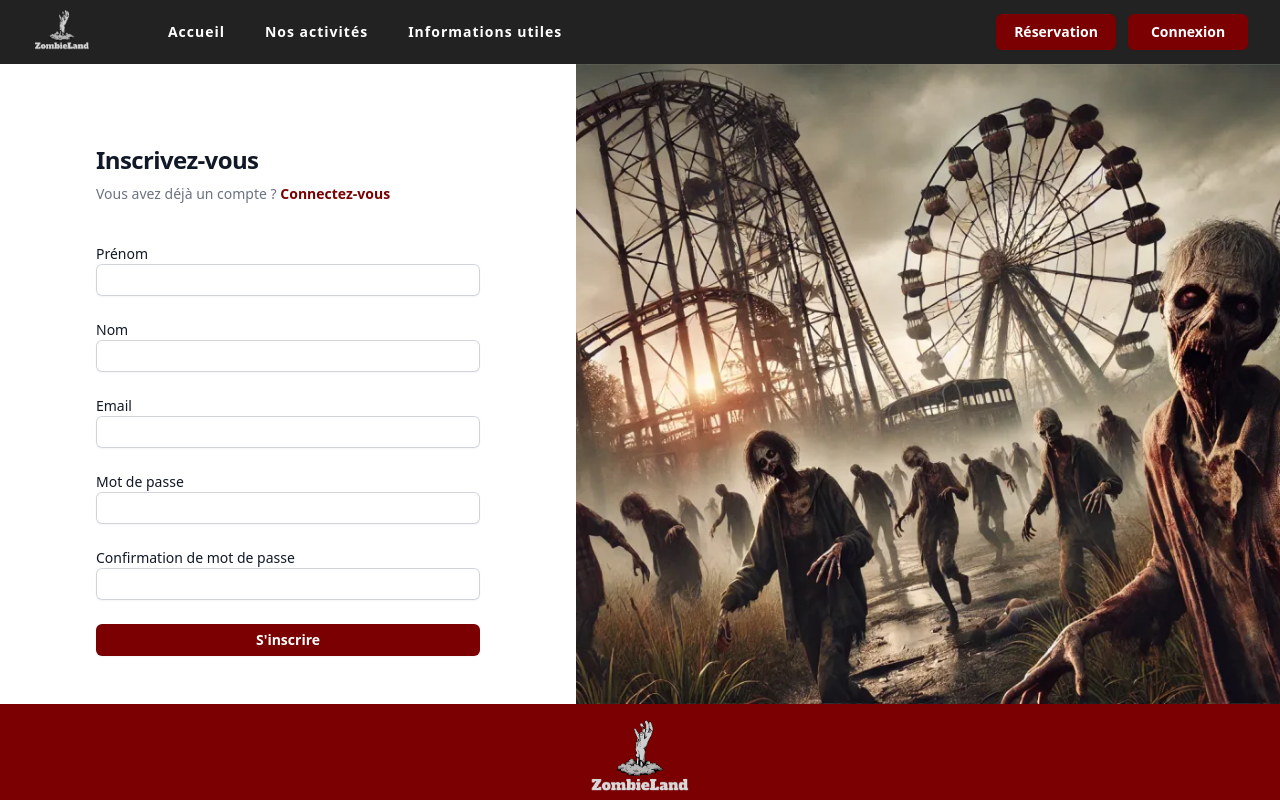
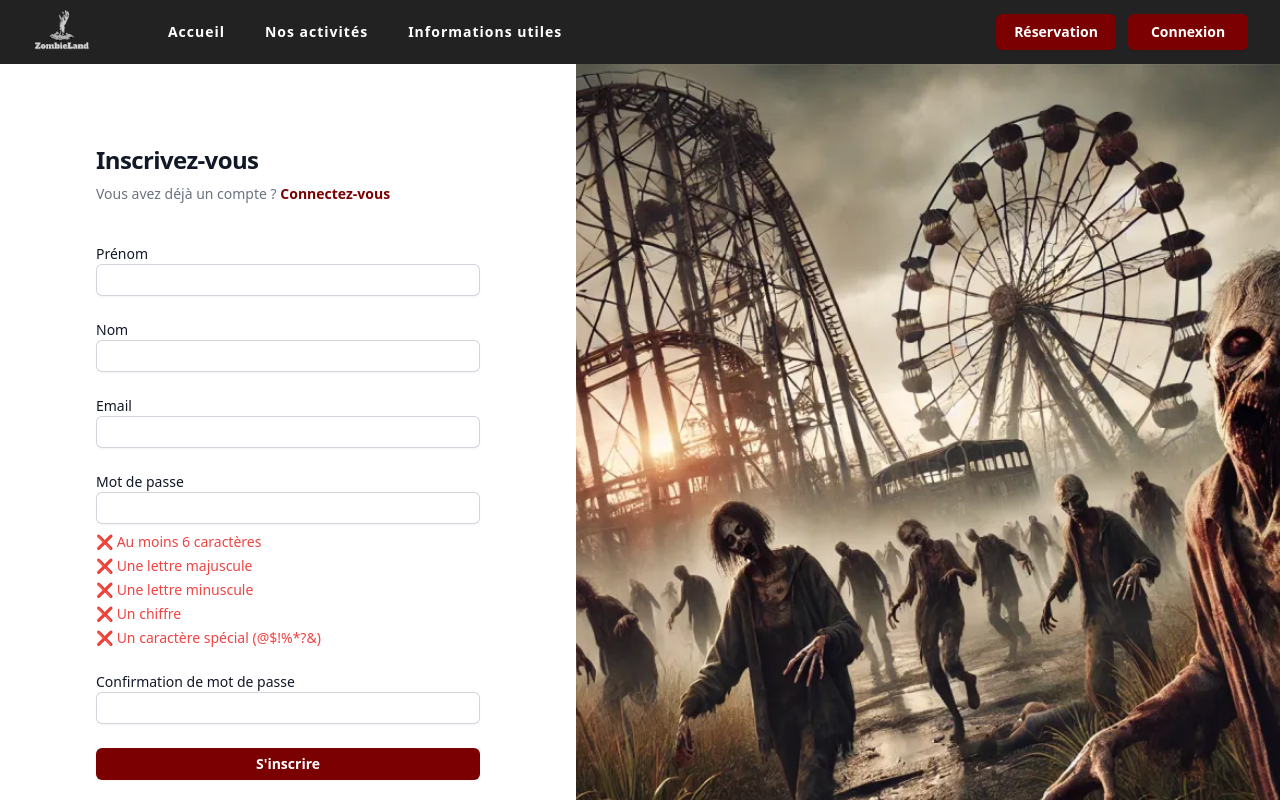
Before and after one commit to Camille-ldt/ZombieLand-front, a React (Vite) app: page /register in a window 1280 px wide. Shown: the top 800 px of the page. Built offline with nearby package versions, Linux system fonts and the light colour scheme.

Commit message:
renforcement_securité_password

```diff
--- a/src/Pages/Register.tsx
+++ b/src/Pages/Register.tsx
@@ -11,12 +11,35 @@ const Register = () => {
   const [email, setEmail] = useState('');
   const [password, setPassword] = useState('');
   const [confirmPassword, setConfirmPassword] = useState('');
+  const [passwordCriteria, setPasswordCriteria] = useState({
+    length: false,
+    uppercase: false,
+    lowercase: false,
+    number: false,
+    specialChar: false,
+  });
   const navigate = useNavigate();
   const [isLoading, setIsLoading] = useState(false);
   const { register, login } = useAuth();
 
+  const validatePassword = (value) => {
+    setPasswordCriteria({
+      length: value.length >= 6,
+      uppercase: /[A-Z]/.test(value),
+      lowercase: /[a-z]/.test(value),
+      number: /[0-9]/.test(value),
+      specialChar: /[@$!%*?&]/.test(value),
+    });
+    setPassword(value);
+  };
+
   const handleSubmitRegister = async (e) => {
     e.preventDefault();
+
+    if (Object.values(passwordCriteria).some((criterion) => !criterion)) {
+      toast.error('Votre mot de passe ne respecte pas les critères.');
+      return;
+    }
 
     if (password !== confirmPassword) {
       toast.error('Les mots de passe ne correspondent pas !');
@@ -25,18 +48,14 @@ const Register = () => {
 
     setIsLoading(true);
     try {
-
       await register({ firstname, lastname, email, password });
-
       toast.success("Inscription réussie ! Redirection vers la page d'accueil...");
-
       await login({ email, password });
 
       setTimeout(() => {
         navigate('/');
       }, 2000);
     } catch (error) {
-
       toast.error("Échec de l'inscription. Veuillez réessayer.");
       console.error("Erreur d'inscription:", error);
     } finally {
@@ -112,9 +131,26 @@ const Register = () => {
                     required
                     autoComplete="current-password"
                     value={password}
-                    onChange={(e) => setPassword(e.target.value)}
+                    onChange={(e) => validatePassword(e.target.value)}
                     className="block w-full rounded-md border-0 py-1.5 shadow-sm ring-1 ring-inset ring-gray-300 placeholder:text-gray-400 focus:ring-2 focus:ring-inset focus:ring-red-primary sm:text-sm"
                   />
+                  <ul className="mt-2 text-sm space-y-1">
+                    <li className={passwordCriteria.length ? 'text-green-500' : 'text-red-500'}>
+                      {passwordCriteria.length ? '✔️' : '❌'} Au moins 6 caractères
+                    </li>
+                    <li className={passwordCriteria.uppercase ? 'text-green-500' : 'text-red-500'}>
+                      {passwordCriteria.uppercase ? '✔️' : '❌'} Une lettre majuscule
+                    </li>
+                    <li className={passwordCriteria.lowercase ? 'text-green-500' : 'text-red-500'}>
+                      {passwordCriteria.lowercase ? '✔️' : '❌'} Une lettre minuscule
+                    </li>
+                    <li className={passwordCriteria.number ? 'text-green-500' : 'text-red-500'}>
+                      {passwordCriteria.number ? '✔️' : '❌'} Un chiffre
+                    </li>
+                    <li className={passwordCriteria.specialChar ? 'text-green-500' : 'text-red-500'}>
+                      {passwordCriteria.specialChar ? '✔️' : '❌'} Un caractère spécial (@$!%*?&)
+                    </li>
+                  </ul>
                 </div>
 
                 <div>
```
